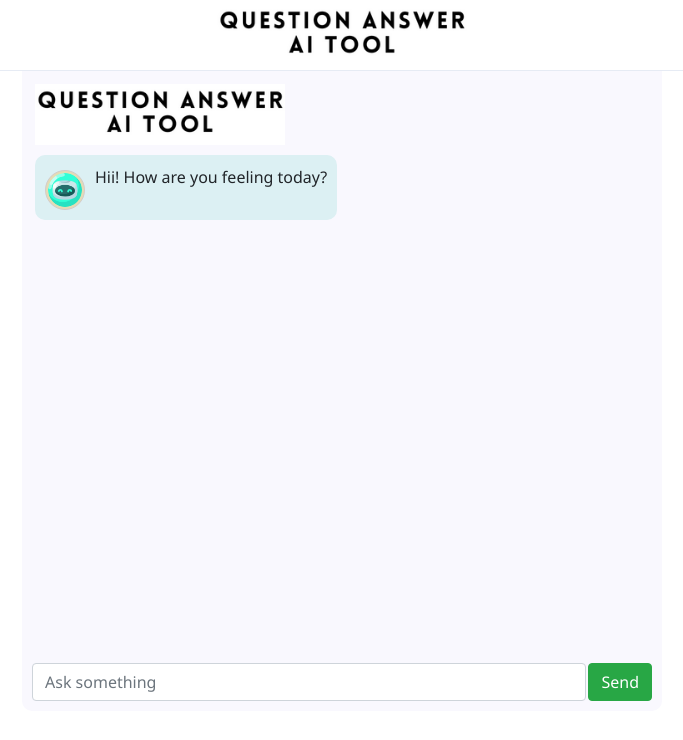
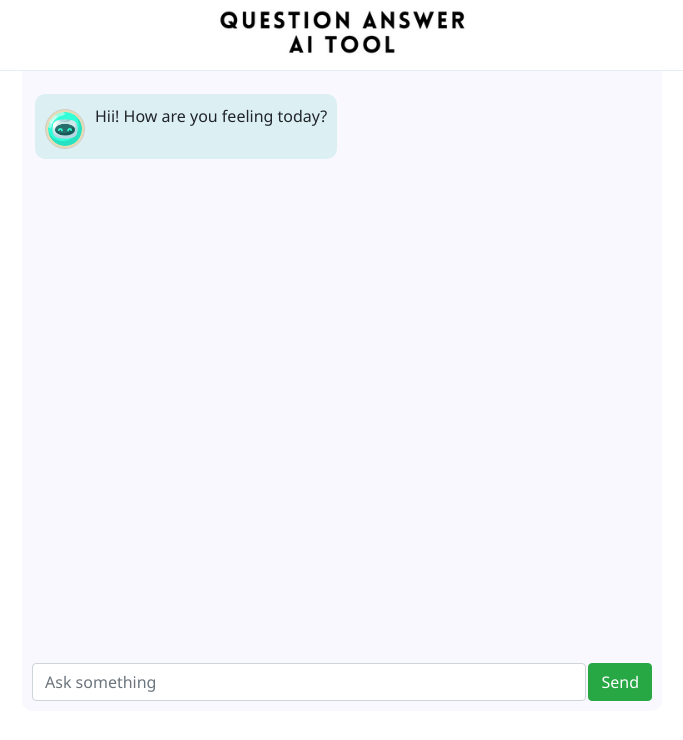
Before and after one commit to Shubham-Lal/Question-Answering-AI, a React (Vite) app in the folder frontend/: page / in a window 1280 px wide. Shown: the top 740 px of the page, without its empty margins (298-981 px from the left). Built offline with nearby package versions, Linux system fonts and the light colour scheme.

Commit message:
Update App.jsx

```diff
--- a/frontend/src/App.jsx
+++ b/frontend/src/App.jsx
@@ -103,7 +103,6 @@ function App() {
       </header>
       <main className="container">
         <div className="chats scrollbar">
-          <img src={Header} className="header-img" alt="" onClick={scrollingBottom} />
           {
             qna.map((qna, index) => {
               if (qna.from === USER) {
```
